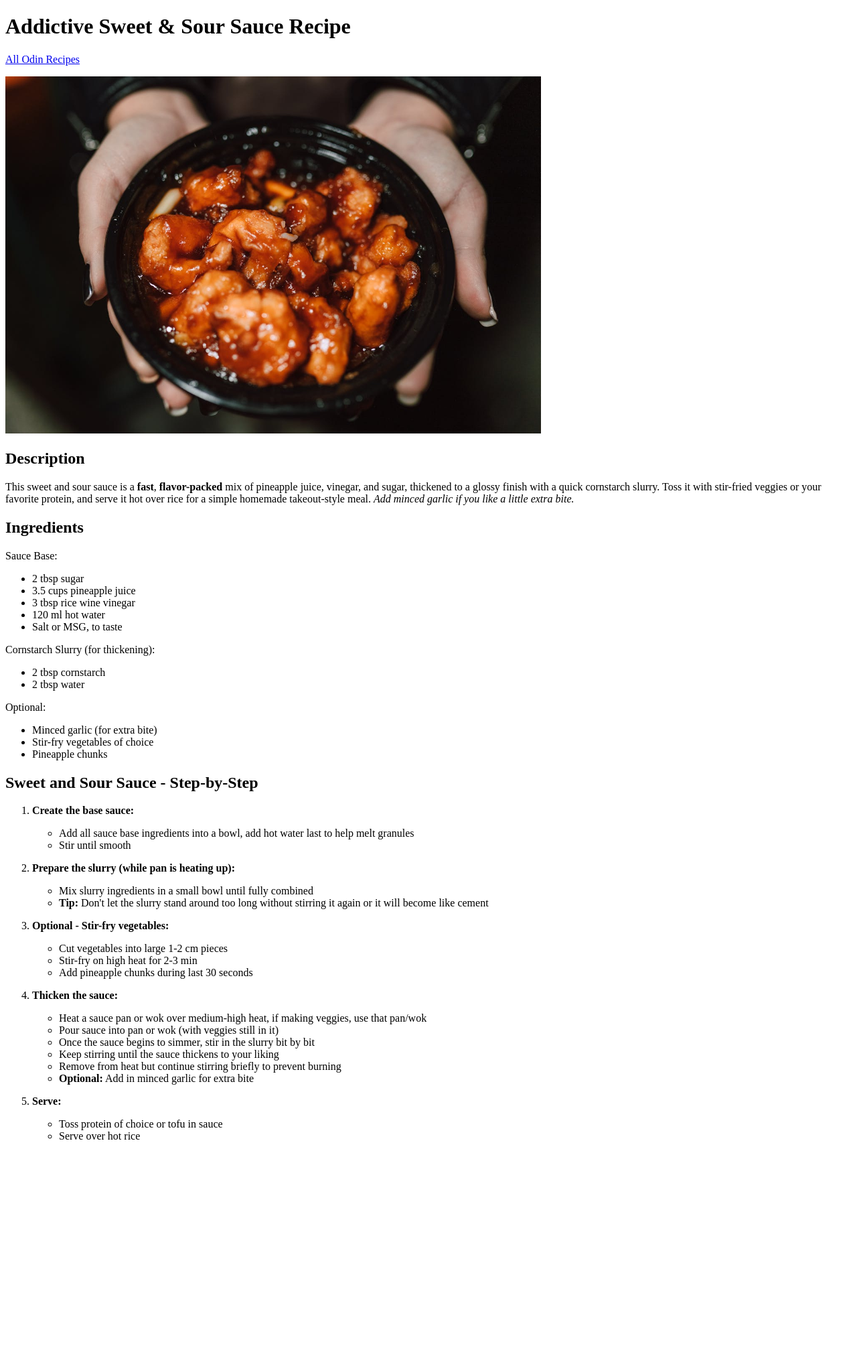
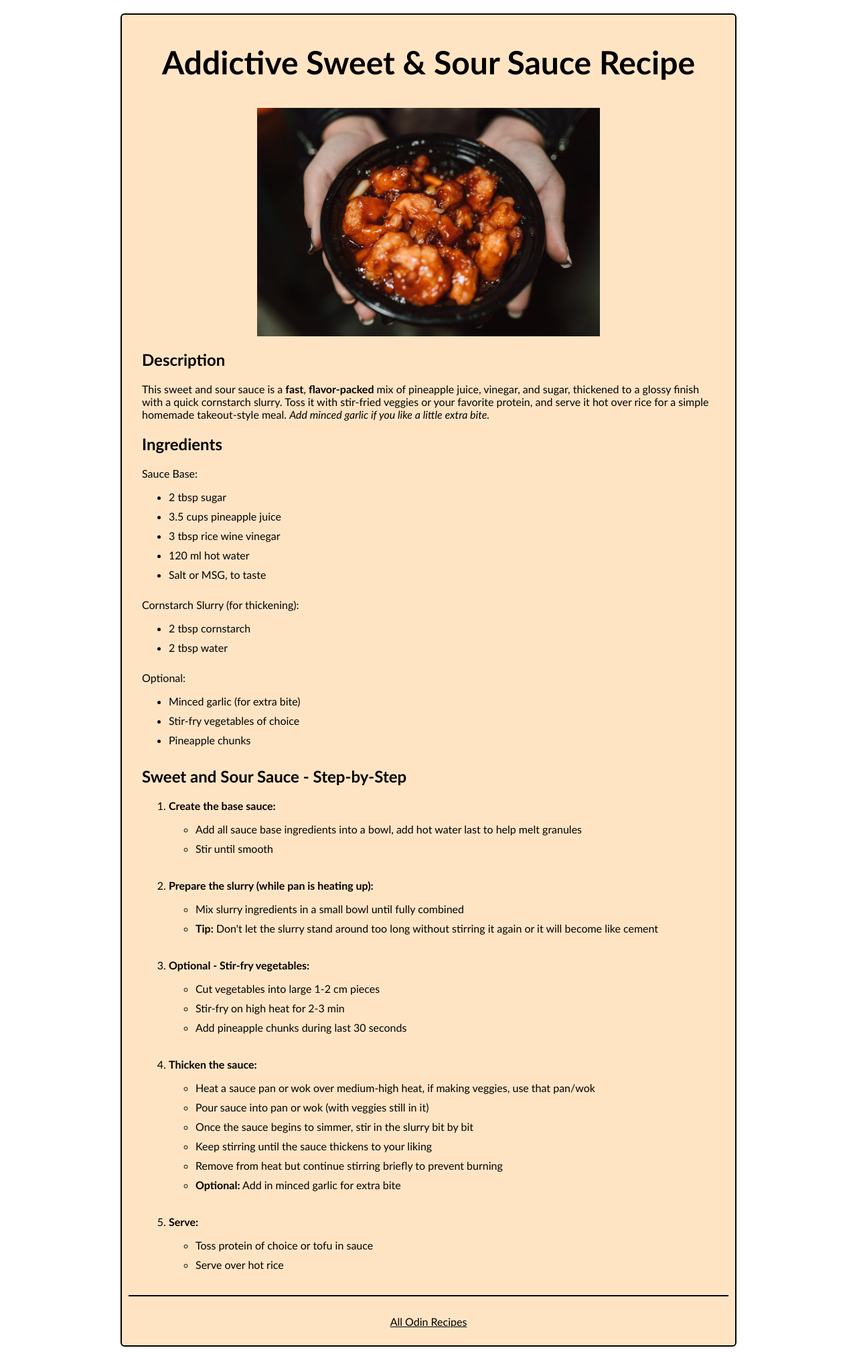
Before and after one commit to OrbitalViewer/odin-recipes, a plain HTML site: page recipes/sweet-and-sour-sauce.html in a window 1280 px wide. Shown: the whole page at 67% size. Before the commit the page ends 1721 px from the top, so only its background shows below. Drawn offline with Linux system fonts and the light colour scheme.

Commit message:
Add CSS to website
I added a bunch of CSS without large changes to
the structure HTML structure, I only added a few
divs and moved some elements.

In terms of CSS, the website now looks amateurish
but passable

```diff
--- a/recipes/sweet-and-sour-sauce.html
+++ b/recipes/sweet-and-sour-sauce.html
@@ -4,22 +4,24 @@
     <meta charset="UTF-8" />
     <meta name="viewport" content="width=device-width, initial-scale=1.0" />
     <title>Addictive Sweet & Sour Sauce Recipe</title>
+    <link rel="stylesheet" href="../style.css" />
   </head>
   <body>
-    <h1>Addictive Sweet & Sour Sauce Recipe</h1>
-    <p><a href="../index.html">All Odin Recipes</a></p>
+    <div class="content">
+      <h1 class="title">Addictive Sweet & Sour Sauce Recipe</h1>
       <img
         src="../images/sweet-and-sour.jpg"
         alt="A plate of juicy fried chicken covered in sweet and sour sauce."
         width="800"
       />
+      <div class="page-content">
         <h2>Description</h2>
         <p>
           This sweet and sour sauce is a <strong>fast</strong>,
-      <strong>flavor-packed</strong> mix of pineapple juice, vinegar, and sugar,
-      thickened to a glossy finish with a quick cornstarch slurry. Toss it with
-      stir-fried veggies or your favorite protein, and serve it hot over rice
-      for a simple homemade takeout-style meal.
+          <strong>flavor-packed</strong> mix of pineapple juice, vinegar, and
+          sugar, thickened to a glossy finish with a quick cornstarch slurry.
+          Toss it with stir-fried veggies or your favorite protein, and serve it
+          hot over rice for a simple homemade takeout-style meal.
           <em>Add minced garlic if you like a little extra bite.</em>
         </p>
         <h2>Ingredients</h2>
@@ -48,8 +50,8 @@
             <p><b>Create the base sauce:</b></p>
             <ul>
               <li>
-            Add all sauce base ingredients into a bowl, add hot water last to
-            help melt granules
+                Add all sauce base ingredients into a bowl, add hot water last
+                to help melt granules
               </li>
               <li>Stir until smooth</li>
             </ul>
@@ -57,7 +59,9 @@
           <li>
             <p><b>Prepare the slurry (while pan is heating up):</b></p>
             <ul>
-          <li>Mix slurry ingredients in a small bowl until fully combined</li>
+              <li>
+                Mix slurry ingredients in a small bowl until fully combined
+              </li>
               <li>
                 <b>Tip:</b> Don't let the slurry stand around too long without
                 stirring it again or it will become like cement
@@ -76,8 +80,8 @@
             <p><b>Thicken the sauce:</b></p>
             <ul>
               <li>
-            Heat a sauce pan or wok over medium-high heat, if making veggies,
-            use that pan/wok
+                Heat a sauce pan or wok over medium-high heat, if making
+                veggies, use that pan/wok
               </li>
               <li>Pour sauce into pan or wok (with veggies still in it)</li>
               <li>
@@ -85,7 +89,8 @@
               </li>
               <li>Keep stirring until the sauce thickens to your liking</li>
               <li>
-            Remove from heat but continue stirring briefly to prevent burning
+                Remove from heat but continue stirring briefly to prevent
+                burning
               </li>
               <li><b>Optional:</b> Add in minced garlic for extra bite</li>
             </ul>
@@ -98,5 +103,8 @@
             </ul>
           </li>
         </ol>
+      </div>
+      <p class="home-link"><a href="../index.html">All Odin Recipes</a></p>
+    </div>
   </body>
 </html>
--- a/style.css
+++ b/style.css
@@ -0,0 +1,57 @@
+body {
+  background-color: white;
+  font-family: "Trebuchet MS", "Lucida Sans Unicode", "Lucida Grande",
+    "Lucida Sans", Arial, sans-serif;
+}
+
+.content {
+  padding: 10px;
+  max-width: 70vw;
+  margin: auto;
+  background-color: bisque;
+  border: 2px solid black;
+  border-radius: 6px;
+  margin-top: 20px;
+}
+
+.title {
+  text-align: center;
+  margin-bottom: 40px;
+}
+
+h1 {
+  font-size: 48px;
+}
+
+#author {
+  margin-top: -24px;
+}
+
+.page-content {
+  padding: 0px 20px;
+}
+
+.top-border {
+  border-top: 2px solid black;
+}
+
+li {
+  padding-bottom: 10px;
+}
+
+a {
+  color: black;
+}
+
+.home-link {
+  text-align: center;
+  border-top: 2px solid black;
+  padding-top: 28px;
+}
+
+img {
+  display: block;
+  width: 100%;
+  max-width: 40vw;
+  margin: 0 auto;
+}
```
Also changed, not shown: index.html (+8 -1 lines), recipes/fried-chicken.html (+29 -20 lines), recipes/hash-browns.html (+25 -16 lines). Lines whose indentation alone changed are shown as unchanged.
